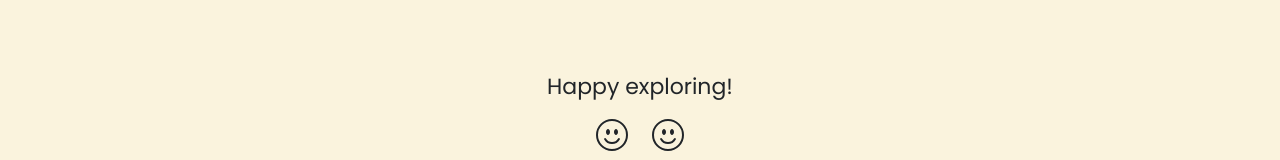
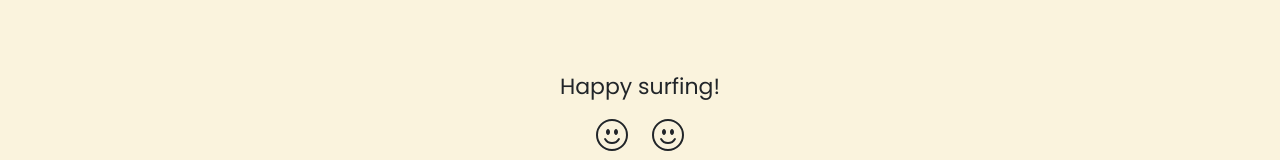
Before and after one commit to arroganthooman/profile-web, a React (Create React App) app: page / in a window 1280 px wide. Shown: the part 555-715 px from the top of the page. Built offline with nearby package versions, Linux system fonts and the light colour scheme.

Commit message:
edit homepage.js

```diff
--- a/src/Components/Homepage.js
+++ b/src/Components/Homepage.js
@@ -101,7 +101,7 @@ const Homepage = () => {
 
                 {/* <!-- scroll to see more --> */}
                 <div className="row d-flex justify-content-center more-info">
-                <p>Happy exploring!</p>
+                <p>Happy surfing!</p>
                 </div>
                 <div className="row d-flex justify-content-center">
                 <svg xmlns="http://www.w3.org/2000/svg" width="2em" height="2em" fill="currentColor" className="bi bi-emoji-smile" viewBox="0 0 16 16">
```
